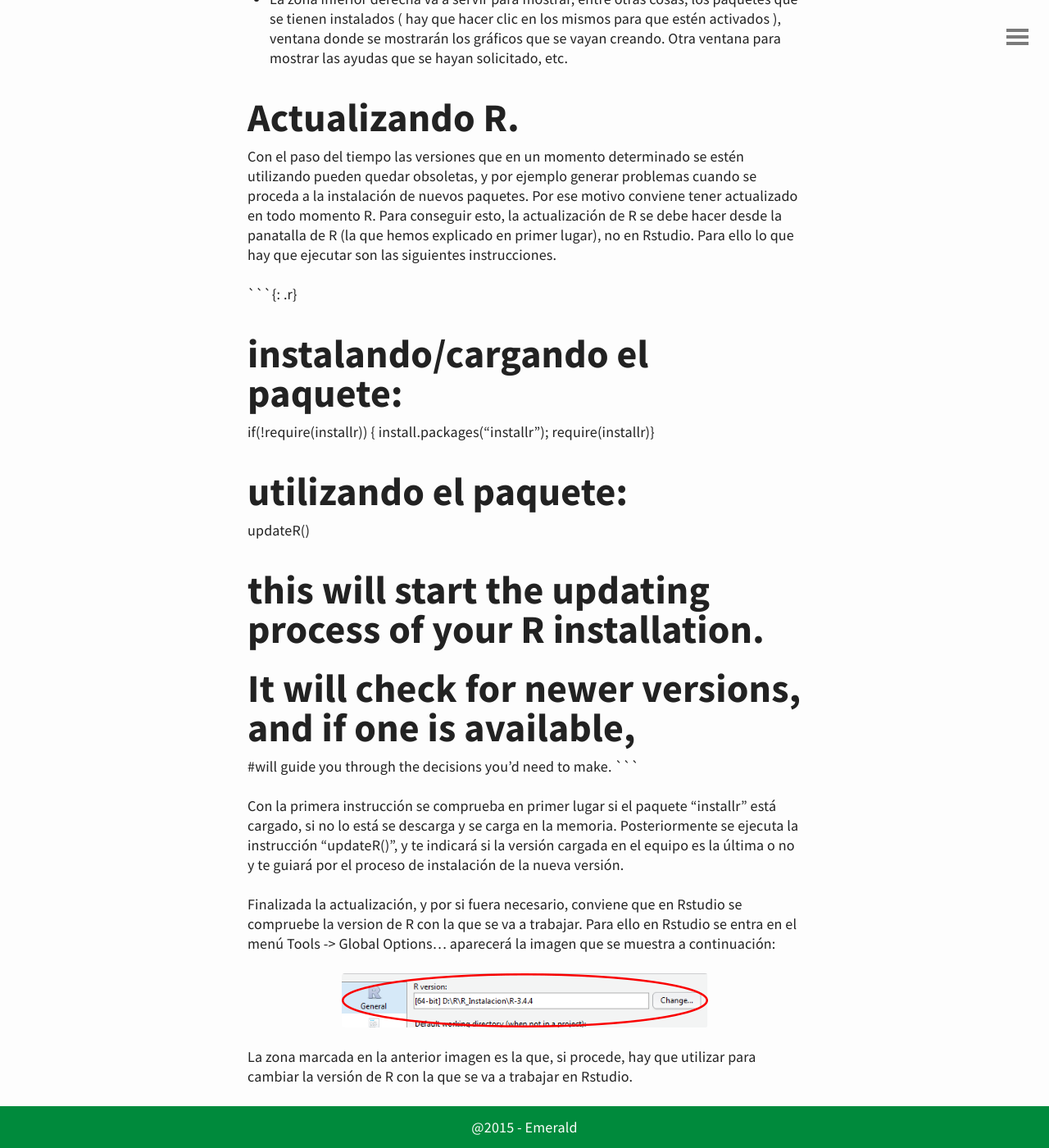
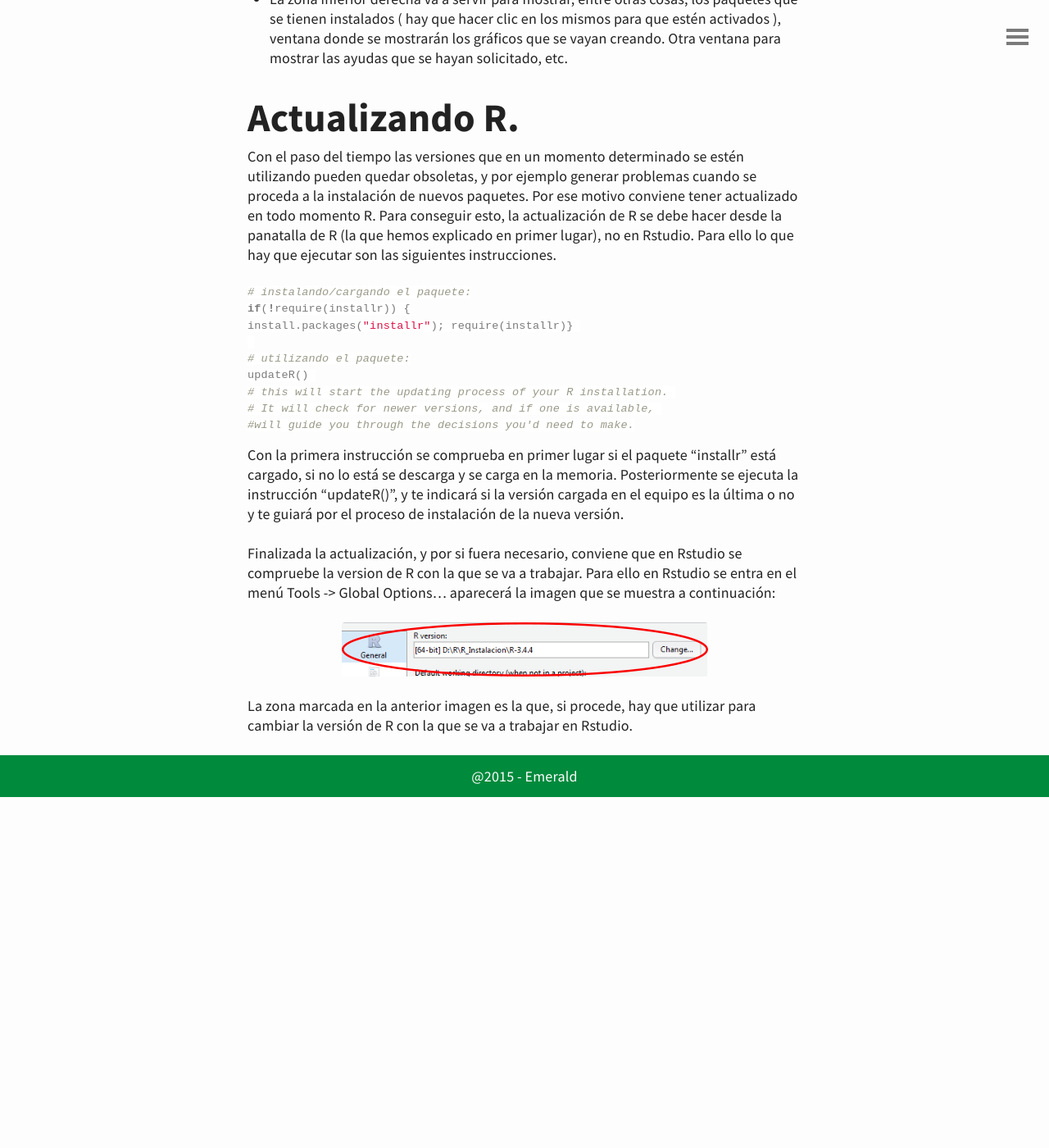
Before and after one commit to bigdatafran/big_data, a Jekyll site: the page built from _posts/R/2018-08-31-intro-R.md, in a window 1280 px wide and 1400 px high, scrolled down 3368 px. Shown: the whole window at 82% size. Built offline with Jekyll 4.4.1, drawn with Linux system fonts in a browser that asks for light colours; after the commit the page ends 4340 px from its top, so only the background shows below that.

Commit message:
Mas cambios

````diff
--- a/_posts/R/2018-08-31-intro-R.md
+++ b/_posts/R/2018-08-31-intro-R.md
@@ -63,7 +63,7 @@ Como puede verse en esa imagen, Rstudio posee un menú principal que se encuentr
 
 Con el paso del tiempo las versiones que en un momento determinado se estén utilizando pueden quedar obsoletas, y por ejemplo generar problemas cuando se proceda a la instalación de nuevos paquetes. Por ese motivo conviene tener actualizado en todo momento R. Para conseguir esto, la actualización de R se debe hacer desde la panatalla de R (la que hemos explicado en primer lugar), no en Rstudio. Para ello lo que hay que ejecutar son las siguientes instrucciones.
 
-```{: .r}
+```r
 # instalando/cargando el paquete:
 if(!require(installr)) {
 install.packages("installr"); require(installr)}
````
